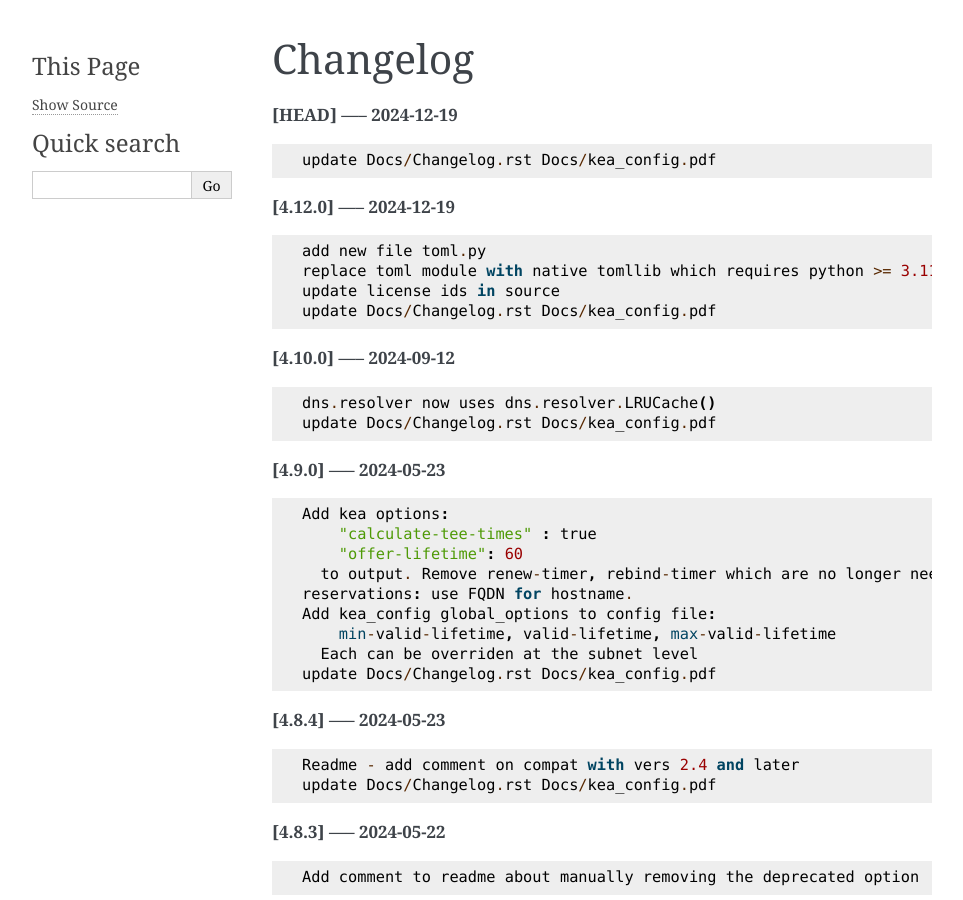
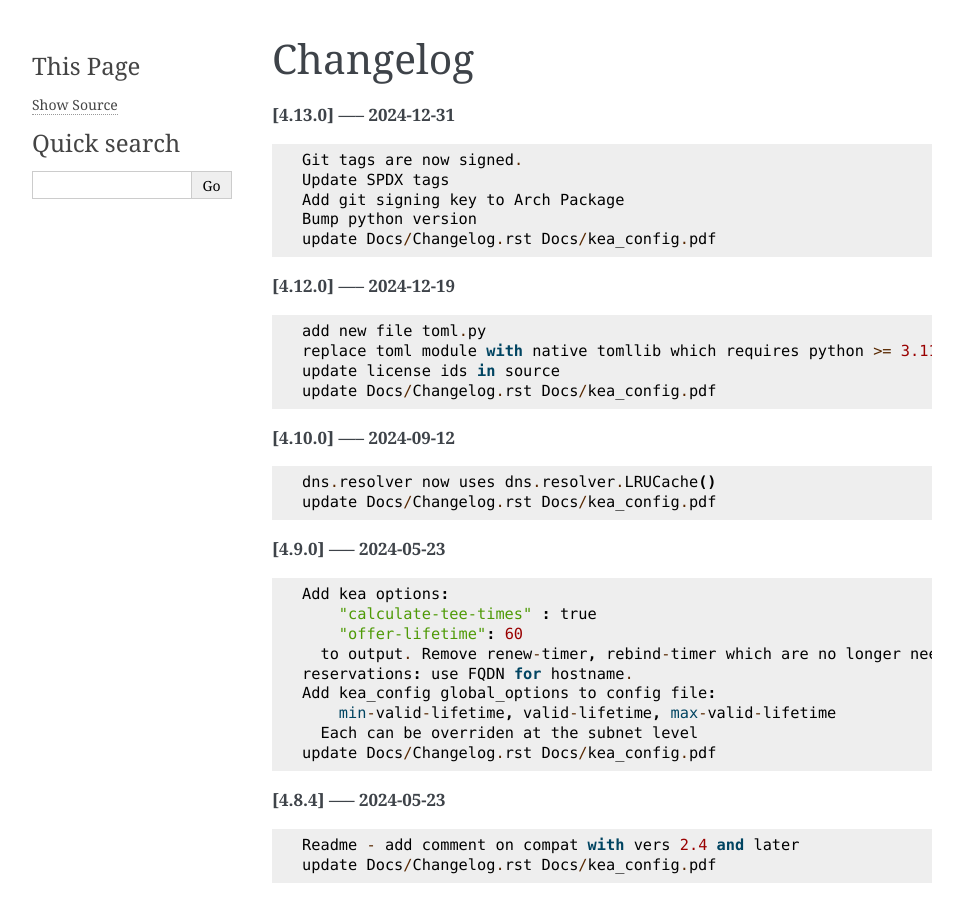
Before and after one commit to gene-git/kea_config, a Sphinx documentation site: the page built from Docs/Changelog.rst, in a window 1280 px wide and 900 px high. Shown: the whole window, without its empty margins (148-1111 px from the left). Built offline with Sphinx 7.4.7, drawn with Linux system fonts in a browser that asks for light colours; pages that are not in the unit, such as notebooks, are missing from menus.

Commit message:
update Docs/Changelog.rst Docs/kea_config.pdf

```diff
--- a/Docs/Changelog.rst
+++ b/Docs/Changelog.rst
@@ -1,8 +1,12 @@
 Changelog
 =========
 
-**[HEAD] ----- 2024-12-19** ::
+**[4.13.0] ----- 2024-12-31** ::
 
+	    Git tags are now signed.
+	    Update SPDX tags
+	    Add git signing key to Arch Package
+	    Bump python version
 	    update Docs/Changelog.rst Docs/kea_config.pdf
 
 
```
Also changed, not shown: 1 other file.
